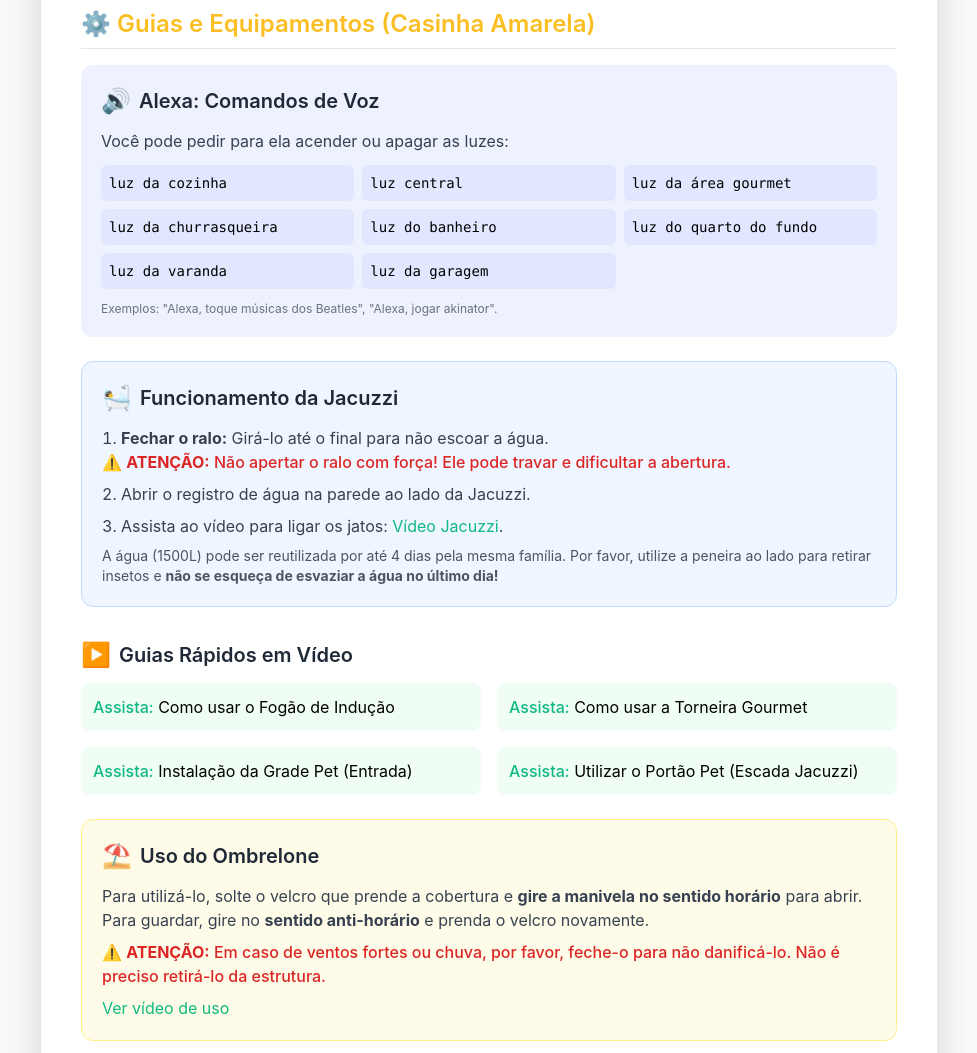
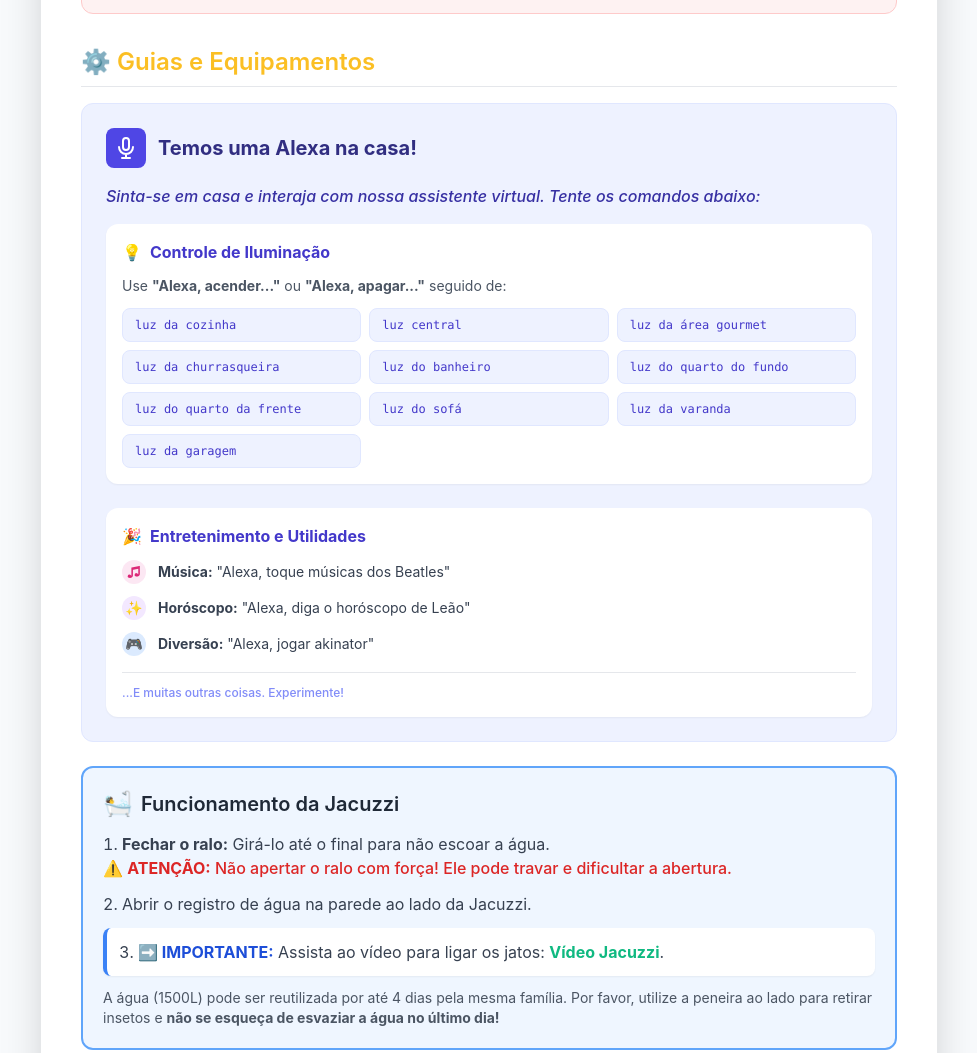
Before and after one commit to adilsonlimaferreira-blueprint/guia-casinha-amarela, a plain HTML site: page index.html in a window 1280 px wide. Shown: the part 1645-2698 px from the top of the page, without its empty margins (151-1128 px from the left). Drawn offline with nearby package versions, Linux system fonts and the light colour scheme.

Commit message:
18-12-25 Com instruções da Estrada de Terra

```diff
--- a/index.html
+++ b/index.html
@@ -5,12 +5,13 @@
     <meta charset="UTF-8">
     <meta name="viewport" content="width=device-width, initial-scale=1.0">
     <title>Bem-vindos à Casinha Amarela!</title>
-    <!-- Carregamento do Tailwind CSS --><script src="https://cdn.tailwindcss.com"></script>
+    <!-- Carregamento do Tailwind CSS -->
+    <script src="https://cdn.tailwindcss.com"></script>
     <style>
-        /* Custom styles for the yellow house feel */
+        /* Estilos customizados para a identidade visual da Casinha Amarela */
         :root {
             --color-primary: #FBBF24; /* Amber 500 */
-            --color-accent: #10B981;  /* Emerald for links/buttons */
+            --color-accent: #10B981;  /* Emerald para links/botões */
         }
         body {
             font-family: "Inter", sans-serif;
@@ -36,26 +37,31 @@
 
     <div class="max-w-4xl mx-auto bg-white rounded-3xl shadow-2xl overflow-hidden">
 
-        <!-- HEADER / CASINHA AMELA THEME --><div class="accent-bg p-8 text-white text-center">
+        <!-- HEADER / TEMA CASINHA AMELA -->
+        <div class="accent-bg p-8 text-white text-center">
             <h1 class="text-4xl font-bold tracking-tight">💛 Bem-vindos à Casinha Amarela! 🏡</h1>
             <p class="mt-2 text-lg opacity-90">Nosso refúgio de campo está pronto para recebê-los. Que alegria!</p>
         </div>
 
-        <!-- SEÇÃO 1: INFORMAÇÕES ESSENCIAIS --><div class="p-6 md:p-10">
+        <!-- SEÇÃO 1: INFORMAÇÕES ESSENCIAIS -->
+        <div class="p-6 md:p-10">
             <h2 class="text-2xl font-semibold mb-6 accent-text border-b pb-2">📋 Essencial para a Chegada</h2>
 
             <div class="grid grid-cols-1 md:grid-cols-3 gap-4 mb-8">
-                <!-- Check-in/out --><div class="p-4 bg-gray-100 rounded-xl info-card">
+                <!-- Check-in/out -->
+                <div class="p-4 bg-gray-100 rounded-xl info-card">
                     <p class="font-bold text-gray-700">⏰ Check-in & Check-out</p>
                     <p class="mt-1">Chegada: <strong>a partir das 15:00 hrs</strong></p>
                     <p>Saída: <strong>até às 12:00 hrs</strong> (meio-dia)</p>
                 </div>
-                <!-- Wi-Fi --><div class="p-4 bg-gray-100 rounded-xl info-card">
+                <!-- Wi-Fi -->
+                <div class="p-4 bg-gray-100 rounded-xl info-card">
                     <p class="font-bold text-gray-700">📶 Wi-Fi</p>
                     <p class="mt-1">Login: <strong>Casinha Amarela</strong></p>
                     <p>Senha: <strong>24110308</strong></p>
                 </div>
-                <!-- Localização --><div class="p-4 bg-gray-100 rounded-xl info-card">
+                <!-- Localização -->
+                <div class="p-4 bg-gray-100 rounded-xl info-card">
                     <p class="font-bold text-gray-700">📍 Localização</p>
                     <a href="http://maps.google.com/maps?daddr=Chal%C3%A9s%20Catarina%20Home%20Club%20Oficial%20-%20Unnamed%20Road,%20Mairinque%20-%20SP,%2018120-000,%20Brasil" target="_blank" class="mt-1 link-text hover:underline font-medium block">
                         Ver Endereço no Mapa
@@ -64,7 +70,8 @@
                 </div>
             </div>
 
-            <!-- ACESSO E CHAVES --><div class="p-5 bg-yellow-50 rounded-xl mb-8">
+            <!-- ACESSO E CHAVES -->
+            <div class="p-5 bg-yellow-50 rounded-xl mb-8">
                 <h3 class="text-xl font-semibold text-gray-800 mb-2">🔑 Procedimento de Acesso e Chaves</h3>
                 <ul class="space-y-3 text-gray-700">
                     <li class="flex items-start">
@@ -83,6 +90,9 @@
                         <span class="flex-shrink-0 mr-3 text-2xl">🗺️</span>
                         <div>
                             <strong>Estrada:</strong> Para chegar, é necessário percorrer uma estrada de terra (1,5km), mas o GPS leva direitinho à portaria.
+                            <a href="https://drive.google.com/file/d/1QdHYiQEDTmCkSN5Rv7DtelpGI2abtCFb/view?usp=sharing" target="_blank" class="mt-2 inline-block font-medium link-text hover:underline italic">
+                                📍 Assista esse vídeo para não se perder assim que chegar na estrada de terra.
+                            </a>
                         </div>
                     </li>
                     <li class="flex items-start">
@@ -94,10 +104,11 @@
                 </ul>
             </div>
 
-            <!-- SEÇÃO 2: DETALHES DA CASA E ACOMODAÇÃO --><h2 class="text-2xl font-semibold mb-4 mt-8 accent-text border-b pb-2">🏠 Detalhes e Conforto</h2>
+            <!-- SEÇÃO 2: DETALHES DA CASA E ACOMODAÇÃO -->
+            <h2 class="text-2xl font-semibold mb-4 mt-8 accent-text border-b pb-2">🏠 Detalhes e Conforto</h2>
 
             <div class="space-y-4 text-gray-700">
-                <div class="p-4 bg-white rounded-xl shadow-inner">
+                <div class="p-4 bg-white rounded-xl shadow-inner border border-gray-100">
                     <h3 class="font-semibold text-lg text-gray-800 flex items-center mb-1">
                         <span class="mr-2 text-xl">✨</span> Cozinha Completa & Utilidades
                     </h3>
@@ -107,14 +118,14 @@
                     </p>
                 </div>
 
-                <div class="p-4 bg-white rounded-xl shadow-inner">
+                <div class="p-4 bg-white rounded-xl shadow-inner border border-gray-100">
                     <h3 class="font-semibold text-lg text-gray-800 flex items-center mb-1">
                         <span class="mr-2 text-xl">🛏️</span> Roupa de Cama e Banho
                     </h3>
                     <p>Oferecemos roupa de cama e banho para todos, além de travesseiros reservas. <strong>Dica:</strong> Nossos cobertores são finos. Sugerimos levar um cobertor mais grosso caso o frio esteja intenso.</p>
                 </div>
 
-                <div class="p-4 bg-white rounded-xl shadow-inner">
+                <div class="p-4 bg-white rounded-xl shadow-inner border border-gray-100">
                     <h3 class="font-semibold text-lg text-gray-800 flex items-center mb-1">
                         <span class="mr-2 text-xl">🧹</span> Limpeza
                     </h3>
@@ -122,7 +133,8 @@
                 </div>
             </div>
 
-            <!-- SEÇÃO 3: REGRAS E BOAS PRÁTICAS --><h2 class="text-2xl font-semibold mb-4 mt-8 accent-text border-b pb-2">⚠️ Regras do Condomínio e da Casa</h2>
+            <!-- SEÇÃO 3: REGRAS E BOAS PRÁTICAS -->
+            <h2 class="text-2xl font-semibold mb-4 mt-8 accent-text border-b pb-2">⚠️ Regras do Condomínio e da Casa</h2>
 
             <ul class="space-y-3 text-gray-700 p-4 bg-red-50 rounded-xl border border-red-200">
                 <li class="flex items-start">
@@ -145,59 +157,100 @@
                 </li>
             </ul>
 
-            <!-- SEÇÃO 4: FUNCIONAMENTO DE EQUIPAMENTOS E VÍDEOS --><h2 class="text-2xl font-semibold mb-4 mt-8 accent-text border-b pb-2">⚙️ Guias e Equipamentos (Casinha Amarela)</h2>
+            <!-- SEÇÃO 4: FUNCIONAMENTO DE EQUIPAMENTOS -->
+            <h2 class="text-2xl font-semibold mb-4 mt-8 accent-text border-b pb-2">⚙️ Guias e Equipamentos</h2>
 
-            <!-- ALEXA COMANDS --><div class="p-5 bg-indigo-50 rounded-xl mb-6">
-                <h3 class="text-xl font-semibold text-gray-800 flex items-center mb-3">
-                    <span class="mr-2 text-2xl">🔊</span> Alexa: Comandos de Voz
-                </h3>
-                <p class="text-gray-700 mb-3">Você pode pedir para ela acender ou apagar as luzes:</p>
-                <div class="grid grid-cols-2 sm:grid-cols-3 gap-2 text-sm">
-                    <span class="bg-indigo-100 p-2 rounded-md font-mono">luz da cozinha</span>
-                    <span class="bg-indigo-100 p-2 rounded-md font-mono">luz central</span>
-                    <span class="bg-indigo-100 p-2 rounded-md font-mono">luz da área gourmet</span>
-                    <span class="bg-indigo-100 p-2 rounded-md font-mono">luz da churrasqueira</span>
-                    <span class="bg-indigo-100 p-2 rounded-md font-mono">luz do banheiro</span>
-                    <span class="bg-indigo-100 p-2 rounded-md font-mono">luz do quarto do fundo</span>
-                    <span class="bg-indigo-100 p-2 rounded-md font-mono">luz da varanda</span>
-                    <span class="bg-indigo-100 p-2 rounded-md font-mono">luz da garagem</span>
+            <!-- COMANDOS ALEXA -->
+            <div class="p-6 bg-indigo-50 rounded-xl mb-6 border border-indigo-100">
+                <div class="flex items-center mb-4">
+                    <div class="p-2 bg-indigo-600 rounded-lg mr-3">
+                        <svg class="w-6 h-6 text-white" fill="none" stroke="currentColor" viewBox="0 0 24 24"><path stroke-linecap="round" stroke-linejoin="round" stroke-width="2" d="M19 11a7 7 0 01-7 7m0 0a7 7 0 01-7-7m7 7v4m0 0H8m4 0h4m-4-8a3 3 0 01-3-3V5a3 3 0 116 0v6a3 3 0 01-3 3z"></path></svg>
+                    </div>
+                    <h3 class="text-xl font-bold text-indigo-900">Temos uma Alexa na casa!</h3>
                 </div>
-                <p class="mt-3 text-xs text-gray-500">Exemplos: "Alexa, toque músicas dos Beatles", "Alexa, jogar akinator".</p>
+
+                <p class="text-indigo-800 mb-4 font-medium italic">Sinta-se em casa e interaja com nossa assistente virtual. Tente os comandos abaixo:</p>
+
+                <div class="bg-white p-4 rounded-xl shadow-sm mb-6">
+                    <h4 class="font-bold text-indigo-700 flex items-center mb-3">
+                        <span class="mr-2">💡</span> Controle de Iluminação
+                    </h4>
+                    <p class="text-sm text-gray-600 mb-3">Use <strong>"Alexa, acender..."</strong> ou <strong>"Alexa, apagar..."</strong> seguido de:</p>
+                    <div class="grid grid-cols-2 sm:grid-cols-3 gap-2 text-xs">
+                        <span class="bg-indigo-50 px-3 py-2 rounded-lg border border-indigo-100 text-indigo-700 font-mono">luz da cozinha</span>
+                        <span class="bg-indigo-50 px-3 py-2 rounded-lg border border-indigo-100 text-indigo-700 font-mono">luz central</span>
+                        <span class="bg-indigo-50 px-3 py-2 rounded-lg border border-indigo-100 text-indigo-700 font-mono">luz da área gourmet</span>
+                        <span class="bg-indigo-50 px-3 py-2 rounded-lg border border-indigo-100 text-indigo-700 font-mono">luz da churrasqueira</span>
+                        <span class="bg-indigo-50 px-3 py-2 rounded-lg border border-indigo-100 text-indigo-700 font-mono">luz do banheiro</span>
+                        <span class="bg-indigo-50 px-3 py-2 rounded-lg border border-indigo-100 text-indigo-700 font-mono">luz do quarto do fundo</span>
+                        <span class="bg-indigo-50 px-3 py-2 rounded-lg border border-indigo-100 text-indigo-700 font-mono">luz do quarto da frente</span>
+                        <span class="bg-indigo-50 px-3 py-2 rounded-lg border border-indigo-100 text-indigo-700 font-mono">luz do sofá</span>
+                        <span class="bg-indigo-50 px-3 py-2 rounded-lg border border-indigo-100 text-indigo-700 font-mono">luz da varanda</span>
+                        <span class="bg-indigo-50 px-3 py-2 rounded-lg border border-indigo-100 text-indigo-700 font-mono">luz da garagem</span>
+                    </div>
+                </div>
+
+                <div class="bg-white p-4 rounded-xl shadow-sm">
+                    <h4 class="font-bold text-indigo-700 flex items-center mb-3">
+                        <span class="mr-2">🎉</span> Entretenimento e Utilidades
+                    </h4>
+                    <ul class="space-y-3">
+                        <li class="flex items-center text-sm text-gray-700">
+                            <span class="bg-pink-100 text-pink-600 w-6 h-6 rounded-full flex items-center justify-center mr-3 font-bold">♫</span>
+                            <span><strong>Música:</strong> "Alexa, toque músicas dos Beatles"</span>
+                        </li>
+                        <li class="flex items-center text-sm text-gray-700">
+                            <span class="bg-purple-100 text-purple-600 w-6 h-6 rounded-full flex items-center justify-center mr-3 font-bold">✨</span>
+                            <span><strong>Horóscopo:</strong> "Alexa, diga o horóscopo de Leão"</span>
+                        </li>
+                        <li class="flex items-center text-sm text-gray-700">
+                            <span class="bg-blue-100 text-blue-600 w-6 h-6 rounded-full flex items-center justify-center mr-3 font-bold">🎮</span>
+                            <span><strong>Diversão:</strong> "Alexa, jogar akinator"</span>
+                        </li>
+                    </ul>
+                    <p class="mt-4 text-xs text-indigo-400 font-medium border-t pt-3">...E muitas outras coisas. Experimente!</p>
+                </div>
             </div>
 
-            <!-- JACUZZI --><div class="p-5 bg-blue-50 rounded-xl mb-6 border border-blue-200">
+            <!-- JACUZZI -->
+            <div class="p-5 bg-blue-50 rounded-xl mb-6 border-2 border-blue-400">
                 <h3 class="text-xl font-semibold text-gray-800 flex items-center mb-3">
                     <span class="mr-2 text-2xl">🛀</span> Funcionamento da Jacuzzi
                 </h3>
-                <ol class="list-decimal list-inside space-y-2 text-gray-700">
+                <ol class="list-decimal list-inside space-y-3 text-gray-700">
                     <li><strong>Fechar o ralo:</strong> Girá-lo até o final para não escoar a água.
                         <p class="text-red-600 font-medium">⚠️ <strong>ATENÇÃO:</strong> Não apertar o ralo com força! Ele pode travar e dificultar a abertura.</p>
                     </li>
                     <li>Abrir o registro de água na parede ao lado da Jacuzzi.</li>
-                    <li>Assista ao vídeo para ligar os jatos: <a href="https://photos.app.goo.gl/xbUYZcNofrTL6wCY9" target="_blank" class="link-text hover:underline">Vídeo Jacuzzi</a>.</li>
+                    <li class="bg-white p-3 rounded-lg border-l-4 border-blue-500 shadow-sm">
+                        <span class="font-bold text-blue-700">➡️ IMPORTANTE:</span> Assista ao vídeo para ligar os jatos:
+                        <a href="https://photos.app.goo.gl/xbUYZcNofrTL6wCY9" target="_blank" class="link-text hover:underline font-bold decoration-2">Vídeo Jacuzzi</a>.
+                    </li>
                 </ol>
-                <p class="mt-2 text-sm text-gray-600">A água (1500L) pode ser reutilizada por até 4 dias pela mesma família. Por favor, utilize a peneira ao lado para retirar insetos e <strong>não se esqueça de esvaziar a água no último dia!</strong></p>
+                <p class="mt-3 text-sm text-gray-600">A água (1500L) pode ser reutilizada por até 4 dias pela mesma família. Por favor, utilize a peneira ao lado para retirar insetos e <strong>não se esqueça de esvaziar a água no último dia!</strong></p>
             </div>
 
-            <!-- OUTROS VÍDEOS DE APOIO --><h3 class="text-xl font-semibold text-gray-800 flex items-center mb-3 mt-8">
+            <!-- OUTROS VÍDEOS -->
+            <h3 class="text-xl font-semibold text-gray-800 flex items-center mb-3 mt-8">
                 <span class="mr-2 text-2xl">▶️</span> Guias Rápidos em Vídeo
             </h3>
             <div class="grid grid-cols-1 sm:grid-cols-2 gap-4">
-                <a href="https://photos.app.goo.gl/H4Y9gZSBFffvwaYH9" target="_blank" class="p-3 bg-green-50 rounded-lg hover:bg-green-100 transition duration-150">
+                <a href="https://photos.app.goo.gl/H4Y9gZSBFffvwaYH9" target="_blank" class="p-3 bg-green-50 rounded-lg hover:bg-green-100 transition duration-150 border border-green-100">
                     <span class="font-medium link-text">Assista:</span> Como usar o Fogão de Indução
                 </a>
-                <a href="https://photos.app.goo.gl/tuy4QSM1s5vZktFt8" target="_blank" class="p-3 bg-green-50 rounded-lg hover:bg-green-100 transition duration-150">
+                <a href="https://photos.app.goo.gl/tuy4QSM1s5vZktFt8" target="_blank" class="p-3 bg-green-50 rounded-lg hover:bg-green-100 transition duration-150 border border-green-100">
                     <span class="font-medium link-text">Assista:</span> Como usar a Torneira Gourmet
                 </a>
-                <a href="https://photos.app.goo.gl/rZv2DtSaWTHUnct57" target="_blank" class="p-3 bg-green-50 rounded-lg hover:bg-green-100 transition duration-150">
+                <a href="https://photos.app.goo.gl/rZv2DtSaWTHUnct57" target="_blank" class="p-3 bg-green-50 rounded-lg hover:bg-green-100 transition duration-150 border border-green-100">
                     <span class="font-medium link-text">Assista:</span> Instalação da Grade Pet (Entrada)
                 </a>
-                <a href="https://photos.app.goo.gl/wMma8nuExxrJSEY6A" target="_blank" class="p-3 bg-green-50 rounded-lg hover:bg-green-100 transition duration-150">
+                <a href="https://photos.app.goo.gl/wMma8nuExxrJSEY6A" target="_blank" class="p-3 bg-green-50 rounded-lg hover:bg-green-100 transition duration-150 border border-green-100">
                     <span class="font-medium link-text">Assista:</span> Utilizar o Portão Pet (Escada Jacuzzi)
                 </a>
             </div>
 
-            <!-- OMBRELONE --><div class="p-5 bg-yellow-50 rounded-xl mt-6 border border-yellow-200">
+            <!-- OMBRELONE -->
+            <div class="p-5 bg-yellow-50 rounded-xl mt-6 border border-yellow-200">
                 <h3 class="text-xl font-semibold text-gray-800 flex items-center mb-3">
                     <span class="mr-2 text-2xl">⛱️</span> Uso do Ombrelone
                 </h3>
@@ -208,7 +261,8 @@
                 </a>
             </div>
 
-            <!-- SEÇÃO 5: LOCAIS PRÓXIMOS --><h2 class="text-2xl font-semibold mb-4 mt-8 accent-text border-b pb-2">🛍️ Locais de Interesse Próximos (10 min)</h2>
+            <!-- SEÇÃO 5: LOCAIS PRÓXIMOS -->
+            <h2 class="text-2xl font-semibold mb-4 mt-8 accent-text border-b pb-2">🛍️ Locais de Interesse Próximos (10 min)</h2>
 
             <div class="grid grid-cols-1 sm:grid-cols-3 gap-4 text-center">
                 <a href="https://goo.gl/maps/NWiMA1mpQK7fuuTh9" target="_blank" class="p-4 bg-gray-100 rounded-xl hover:bg-gray-200 transition duration-150">
@@ -227,7 +281,8 @@
 
         </div>
 
-        <!-- FOOTER --><div class="accent-bg p-6 text-white text-center mt-8">
+        <!-- FOOTER -->
+        <div class="accent-bg p-6 text-white text-center mt-8">
             <p class="text-sm">Obrigado por escolher a Casinha Amarela. Desejamos uma estadia repleta de paz e alegria!</p>
         </div>
 
```
